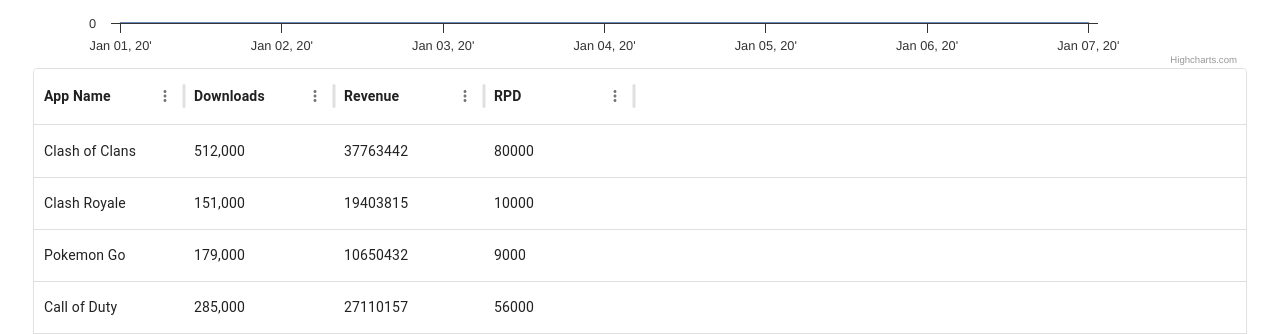
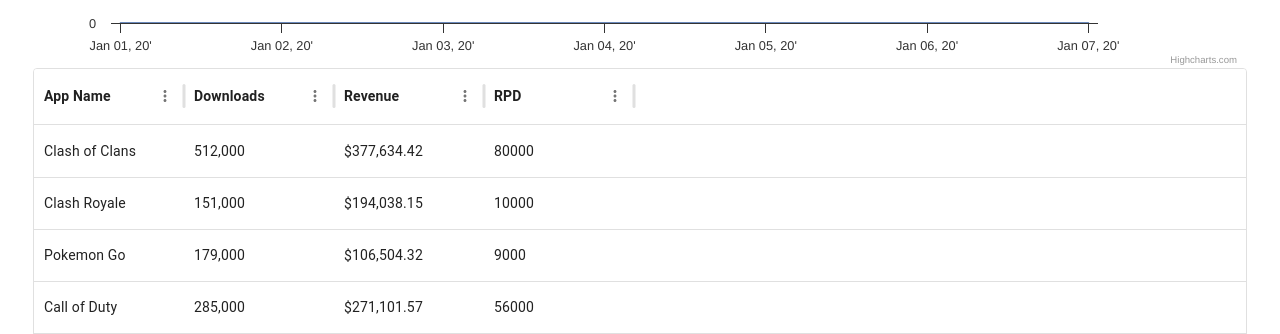
Before and after one commit to vanyanv/fe-assignment-react, a React (Create React App) app: page / in a window 1280 px wide. Shown: the part 466-800 px from the top of the page. Built offline with nearby package versions, Linux system fonts and the light colour scheme.

Commit message:
created helper function to format reveune to specified format

```diff
--- a/src/Table.tsx
+++ b/src/Table.tsx
@@ -1,7 +1,7 @@
 import { DataGrid, GridColDef, GridColumnHeaderParams } from "@mui/x-data-grid";
-import { createTheme, ThemeProvider } from "@mui/material/styles";
 import type {} from "@mui/x-data-grid/themeAugmentation";
 import type { Response } from "./types";
+import { formatRevenue } from "./utility";
 import "./App.css";
 
 type TableProps = {
@@ -12,25 +12,9 @@
 type RowProps = {
   id: number;
   appName: string;
-  downloads: string | number;
+  downloads: number;
   revenue: number;
   rpd: number;
-};
-
-const theme = createTheme({
-  components: {
-    MuiDataGrid: {
-      styleOverrides: {
-        columnHeaders: {
-          fontWeight: "bold", // Apply bold to all headers
-        },
-      },
-    },
-  },
-});
-
-const formatNumberWithCommas = (num: number) => {
-  return num.toString().replace(/\B(?=(\d{3})+(?!\d))/g, ",");
 };
 
 const Table = ({ data, loading }: TableProps) => {
@@ -58,6 +42,9 @@
         <strong>{`${params.colDef.headerName}`}</strong>
       ),
       width: 150,
+      valueFormatter: (params) => {
+        return new Intl.NumberFormat("en-US").format(Number(params)); // Format downloads with commas
+      },
     },
     {
       field: "revenue",
@@ -65,6 +52,9 @@
       renderHeader: (params: GridColumnHeaderParams) => (
         <strong>{`${params.colDef.headerName}`}</strong>
       ),
+      valueFormatter: (params) => {
+        return formatRevenue(params); // Format revenue as currency
+      },
       width: 150,
     },
     {
@@ -80,11 +70,10 @@
   const rows = data.map((appData) => {
     const totalDownloads = appData.data.reduce((a, b) => a + b[1], 0);
     const totalRevenue = appData.data.reduce((a, b) => a + b[2], 0);
-    console.log(totalDownloads);
     const row: RowProps = {
       id: appData.id,
       appName: appData.name,
-      downloads: formatNumberWithCommas(totalDownloads),
+      downloads: totalDownloads,
       revenue: totalRevenue,
       rpd: appData.data[0][1],
     };
@@ -92,11 +81,9 @@
   });
 
   return (
-    <ThemeProvider theme={theme}>
-      <div style={{ height: 400, width: "100%" }}>
-        <DataGrid rows={rows} columns={columns} />
-      </div>
-    </ThemeProvider>
+    <div style={{ height: 400, width: "100%" }}>
+      <DataGrid rows={rows} columns={columns} />
+    </div>
   );
 };
 
--- /dev/null
+++ b/src/utility.ts
@@ -0,0 +1,12 @@
+// Function to format revenue with commas and two decimal places
+const formatRevenue = (num: number) => {
+  // Convert cents to dollars
+  const dollars = num / 100;
+  // Format to currency string with two decimal places
+  return `$${dollars.toLocaleString("en-US", {
+    minimumFractionDigits: 2,
+    maximumFractionDigits: 2,
+  })}`;
+};
+
+export { formatRevenue };
```
Also changed, not shown: 1 other file (tests, documents, lock files or other folders).
